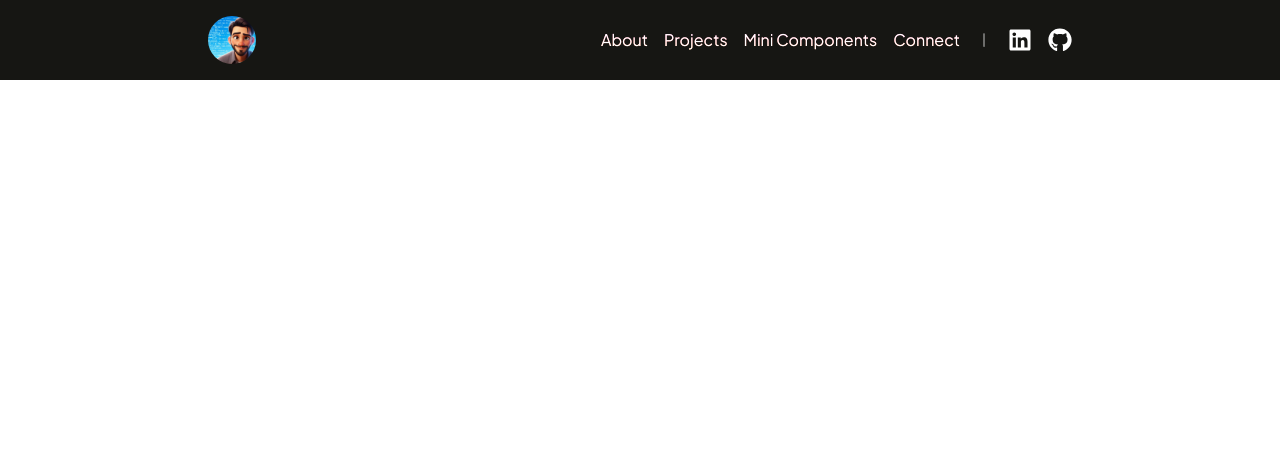
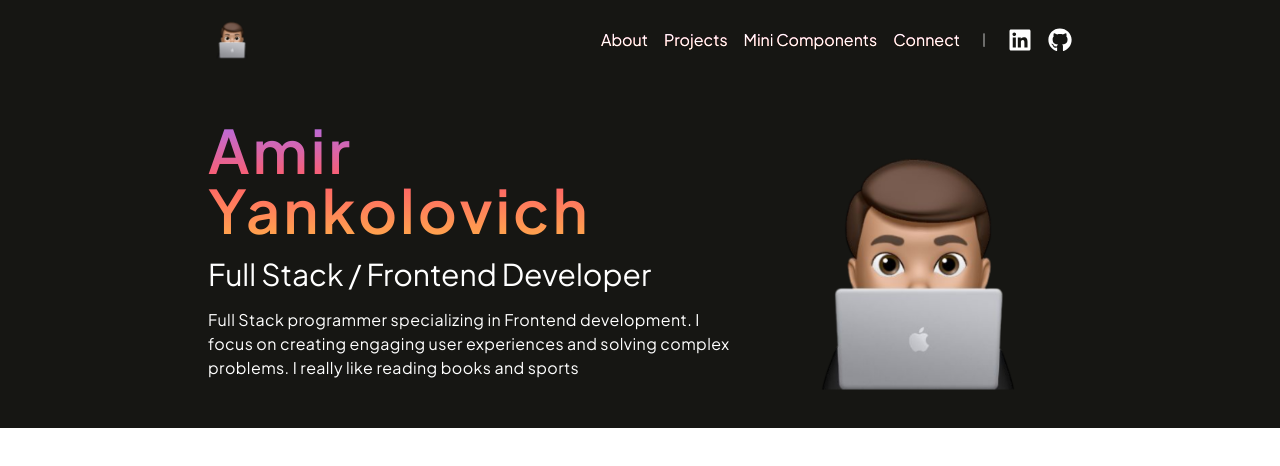
Before and after one commit to Amir2210/Portfolio, a React (Vite) app: page / in a window 1280 px wide. Shown: the top 466 px of the page. Built offline with nearby package versions, Linux system fonts and the light colour scheme.

Commit message:
Change the favicon and start create the about section

```diff
--- a/index.html
+++ b/index.html
@@ -2,7 +2,7 @@
 <html lang="en">
   <head>
     <meta charset="UTF-8" />
-    <link rel="icon" type="image/svg+xml" href="/src/assets/favicon.jpg" />
+    <link rel="icon" type="image/svg+xml" href="/src/assets/avatar.png" />
     <meta name="viewport" content="width=device-width, initial-scale=1.0" />
     <title>Amir Yankolovich</title>
   </head>
--- a/package.json
+++ b/package.json
@@ -12,7 +12,8 @@
   "dependencies": {
     "react": "^18.2.0",
     "react-dom": "^18.2.0",
-    "react-icons": "^5.2.1"
+    "react-icons": "^5.2.1",
+    "react-router-dom": "^6.23.1"
   },
   "devDependencies": {
     "@types/react": "^18.2.66",
--- a/src/App.tsx
+++ b/src/App.tsx
@@ -1,10 +1,12 @@
+import { About } from './cmps/About'
 import { Navbar } from './cmps/Navar'
 
 function App() {
 
   return (
-    <div className='font-plusJakartaSans'>
+    <div className='font-plusJakartaSans bg-bg-dark'>
       <Navbar />
+      <About />
     </div>
   )
 }
--- /dev/null
+++ b/src/cmps/About.tsx
@@ -0,0 +1,16 @@
+export function About() {
+  return (
+    <section className='align-elemets min-h-72 text-white'>
+      <div className='mt-10 sm:flex gap-5'>
+        <div className=''>
+          <h1 className='capitalize text-6xl gradient-text font-semibold tracking-wider'>amir yankolovich</h1>
+          <h2 className='capitalize mt-4 text-3xl'>full stack / frontend developer</h2>
+          <p className='mt-4 tracking-wide'>Full Stack programmer specializing in Frontend development. I focus on creating engaging user experiences and solving complex problems. I really like reading books and sports</p>
+        </div>
+        <div>
+          <img src="src/assets/avatar.png" alt="" />
+        </div>
+      </div>
+    </section>
+  )
+}
--- a/src/cmps/Navar.tsx
+++ b/src/cmps/Navar.tsx
@@ -4,16 +4,16 @@ import { PiLineVerticalLight } from "react-icons/pi"
 
 export function Navbar() {
   return (
-    <nav className='bg-bg-dark'>
+    <nav className=''>
       <div className="align-elemets flex justify-between min-h-20 w-full  items-center">
         <div className='size-12'>
-          <img className='rounded-full' src="src/assets/favicon.jpg" alt="logo" />
+          <img className='rounded-full' src="src/assets/avatar.png" alt="logo" />
         </div>
         <ul className='items-center gap-4 text-white capitalize hidden md:flex'>
-          <li className='gradient-text'><a href="">about</a></li>
-          <li className='gradient-text'><a href=""> projects</a></li>
-          <li className='gradient-text'><a href="">mini components</a> </li>
-          <li className='gradient-text'><a href="">connect</a></li>
+          <li className='gradient-hover-text'><a href="">about</a></li>
+          <li className='gradient-hover-text'><a href=""> projects</a></li>
+          <li className='gradient-hover-text'><a href="">mini components</a> </li>
+          <li className='gradient-hover-text'><a href="">connect</a></li>
           <li><PiLineVerticalLight /></li>
           <li><a href="https://www.linkedin.com/in/amir-yankolovich/" target="_blank"><FaLinkedin className='text-2xl hover:text-linkedin duration-100' /></a></li>
           <li><a href="https://github.com/Amir2210" target="_blank"><FaGithub className='text-2xl hover:text-github duration-100' /></a></li>
@@ -23,10 +23,10 @@ export function Navbar() {
             <svg xmlns="http://www.w3.org/2000/svg" className="h-6 w-6" fill="none" viewBox="0 0 24 24" stroke="currentColor"><path strokeLinecap="round" strokeLinejoin="round" strokeWidth="2" d="M4 6h16M4 12h16M4 18h7" /></svg>
           </div>
           <ul tabIndex={0} className="menu menu-sm dropdown-content mt-3 z-[1] p-2 shadow bg-base-100 rounded-box w-52 right-0">
-            <li className='gradient-text'><a href="">about</a></li>
-            <li className='gradient-text'><a href=""> projects</a></li>
-            <li className='gradient-text'><a href="">mini components</a> </li>
-            <li className='gradient-text'><a href="">connect</a></li>
+            <li className='gradient-hover-text'><a href="">about</a></li>
+            <li className='gradient-hover-text'><a href=""> projects</a></li>
+            <li className='gradient-hover-text'><a href="">mini components</a> </li>
+            <li className='gradient-hover-text'><a href="">connect</a></li>
             <li><PiLineVerticalLight /></li>
             <li><a href="https://www.linkedin.com/in/amir-yankolovich/" target="_blank"><FaLinkedin className='text-2xl hover:text-linkedin duration-100' /></a></li>
             <li><a href="https://github.com/Amir2210" target="_blank"><FaGithub className='text-2xl hover:text-github duration-100' /></a></li>
--- a/src/index.css
+++ b/src/index.css
@@ -8,7 +8,11 @@
     @apply mx-auto max-w-4xl px-4;
   }
 
-  .gradient-text {
+  .gradient-hover-text {
     @apply bg-gradient-to-b from-gradient-purple via-gradient-red to-gradient-orange1 bg-clip-text hover:text-transparent duration-100;
   }
+
+  .gradient-text {
+    @apply bg-gradient-to-b from-gradient-purple via-gradient-red to-gradient-orange1 bg-clip-text text-transparent;
+  }
 }
```
Also changed, not shown: src/assets/avatar.png (added), src/cmps/NavLinks.tsx (added), 1 other file (tests, documents, lock files or other folders).
